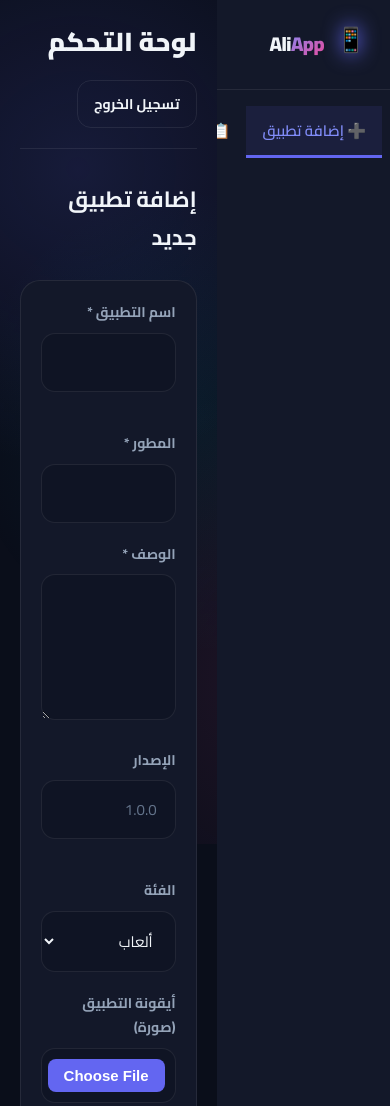
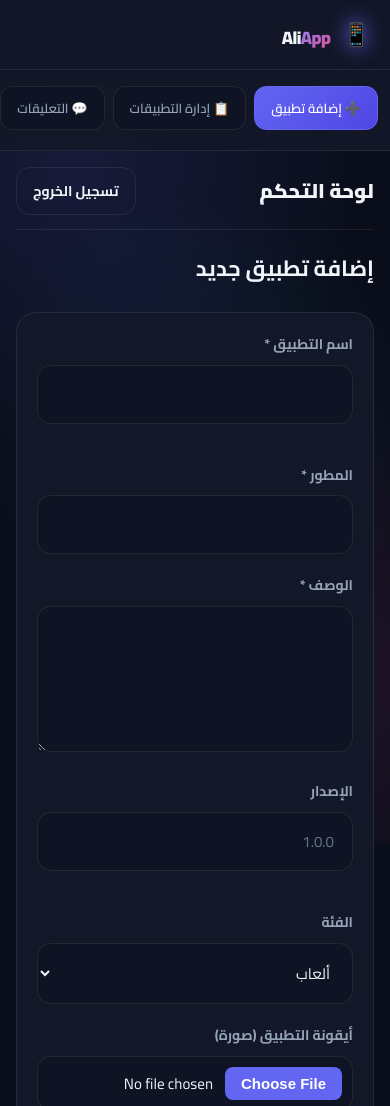
Before and after one commit to afri95759-del/Ali_app, a website with bundled scripts: page public/admin.html in a window 390 px wide. Shown: the top 1106 px of the page. Built offline with nearby package versions, Linux system fonts and the light colour scheme; no server answers.

Commit message:
Refactor CSS for mobile responsiveness and layout

```diff
--- a/public/css/style.css
+++ b/public/css/style.css
@@ -707,42 +707,94 @@
   to { transform: rotate(360deg); }
 }
 
-/* ===== الجوال ===== */
+/* ===== الجوال (900px) ===== */
 @media (max-width: 900px) {
+  .admin-body {
+    flex-direction: column;
+  }
+
   .sidebar {
     width: 100%;
     height: auto;
-    position: relative;
+    position: sticky;
+    top: 0;
+    right: auto;
+    left: 0;
     border-left: none;
     border-bottom: 1.5px solid var(--border);
+    padding: 12px 0;
+    z-index: 100;
+    background: rgba(19, 24, 41, 0.95);
+    backdrop-filter: blur(20px);
+    -webkit-backdrop-filter: blur(20px);
+  }
+
+  .sidebar .logo {
+    padding: 8px 20px 12px;
+    border-bottom: 1.5px solid var(--border);
+    margin-bottom: 8px;
+  }
+
+  .sidebar .logo h1 {
+    font-size: 18px;
+  }
+
+  .sidebar .logo-icon {
+    font-size: 22px;
+  }
+
+  .sidebar nav {
+    flex-direction: row;
+    overflow-x: auto;
+    padding: 8px 12px;
+    gap: 8px;
+    scrollbar-width: none;
+  }
+
+  .sidebar nav::-webkit-scrollbar {
+    display: none;
+  }
+
+  .sidebar nav a {
+    border-right: none;
+    border-bottom: none;
+    white-space: nowrap;
+    padding: 10px 16px;
+    border-radius: 12px;
+    font-size: 13px;
+    background: var(--bg-input);
+    border: 1.5px solid var(--border);
+    flex-shrink: 0;
+  }
+
+  .sidebar nav a:hover,
+  .sidebar nav a.active {
+    border-right-color: transparent;
+    border-bottom-color: transparent;
+    background: linear-gradient(135deg, var(--primary), var(--primary-dark));
+    color: white;
+    border-color: var(--primary);
   }
 
   .admin-main {
     margin-right: 0;
     max-width: 100%;
-    padding: 20px;
+    padding: 16px;
   }
 
-  .sidebar nav {
+  .admin-header {
     flex-direction: row;
-    overflow-x: auto;
-    padding: 8px;
+    align-items: center;
+    margin-bottom: 20px;
+    padding-bottom: 14px;
   }
 
-  .sidebar nav a {
-    border-right: none;
-    border-bottom: 3px solid transparent;
-    white-space: nowrap;
-    padding: 12px 16px;
-  }
-
-  .sidebar nav a:hover,
-  .sidebar nav a.active {
-    border-right-color: transparent;
-    border-bottom-color: var(--primary);
+  .admin-header h2 {
+    font-size: 20px;
   }
 }
 
+/* ===== الجوال الصغير (640px) ===== */
 @media (max-width: 640px) {
   .container { padding: 0 16px; }
   .header-content { padding: 12px 16px; }
```
